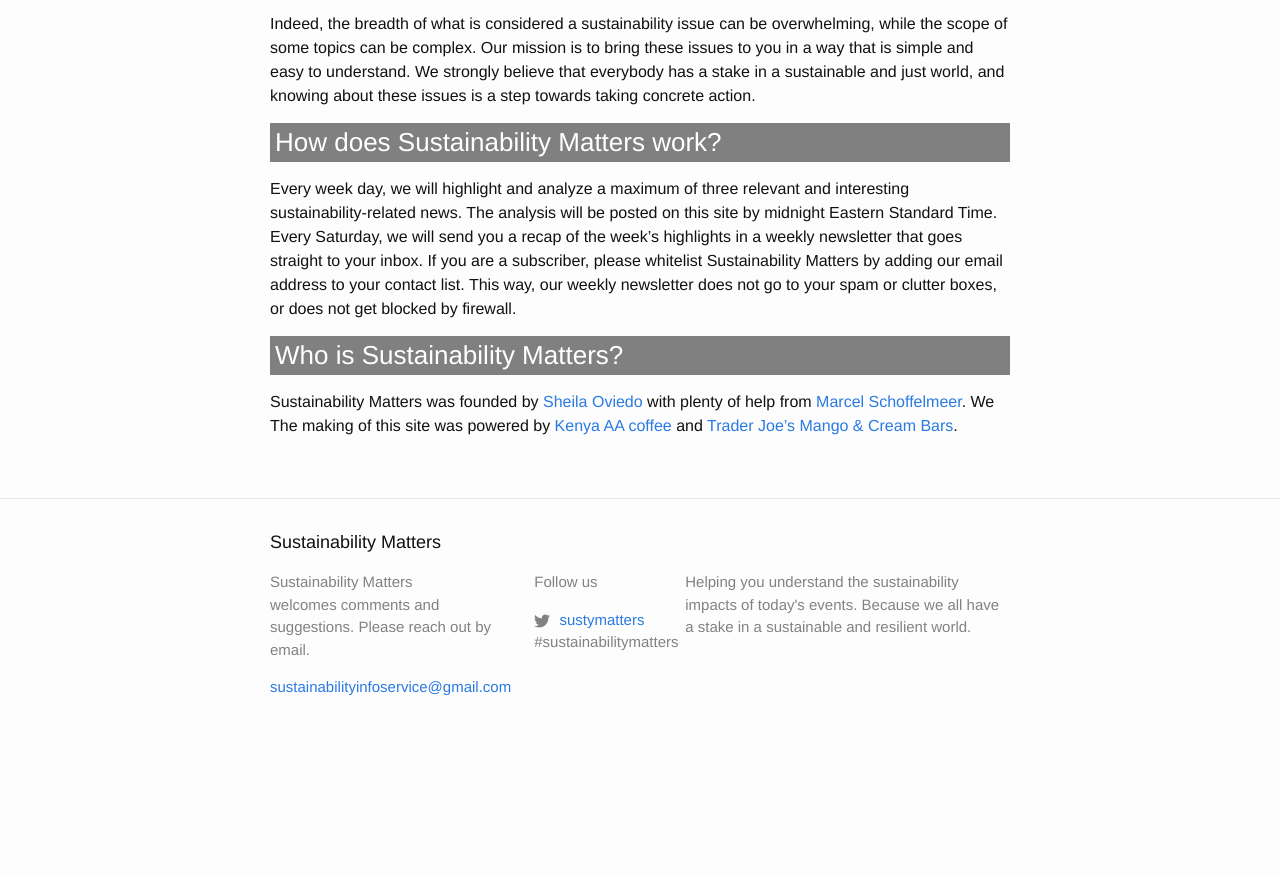
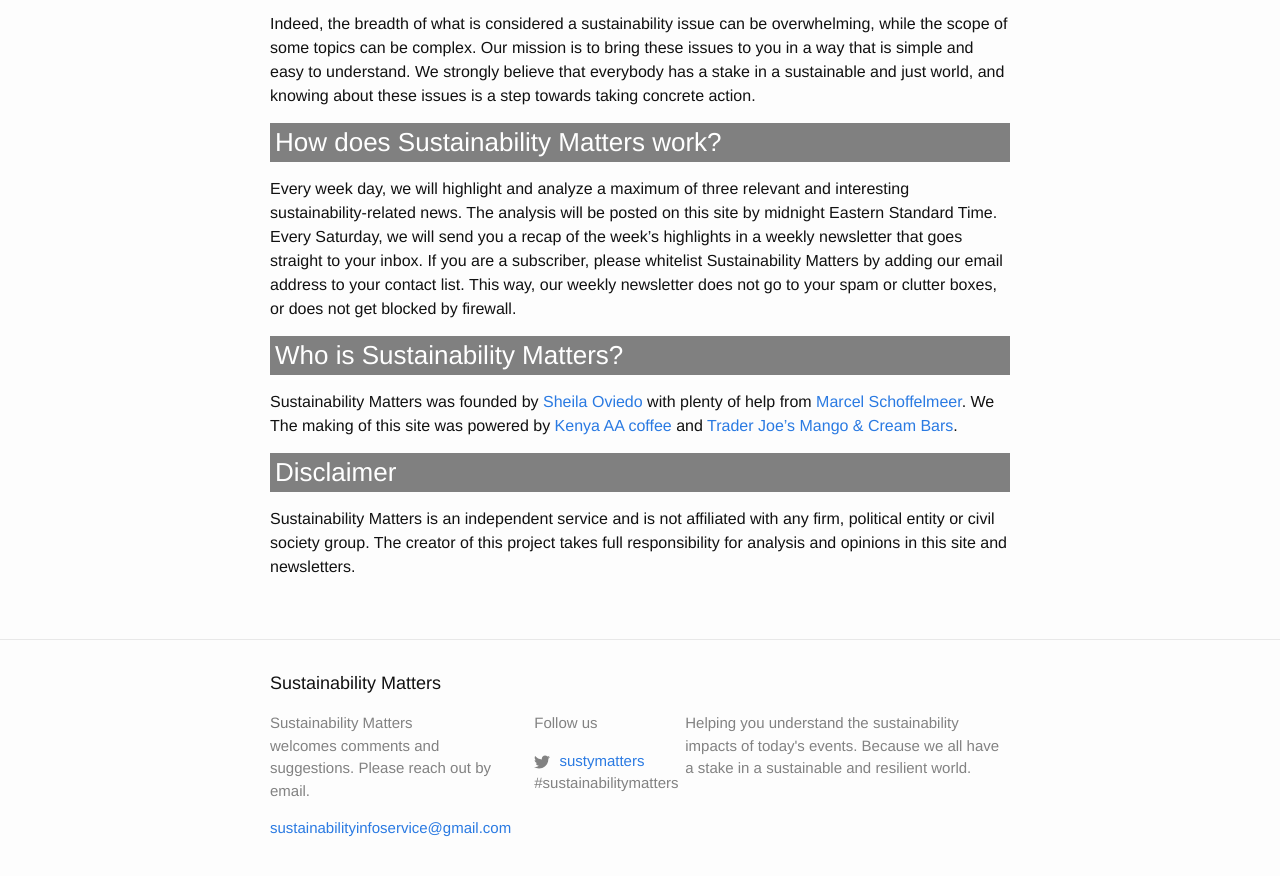
Before and after one commit to Sparkleleuk/Sustainability_Matters, a Jekyll site: the page built from about.md, in a window 1280 px wide and 900 px high, scrolled down 762 px. Shown: the top 876 px of the window. Built offline with Jekyll 4.4.1, drawn with Linux system fonts in a browser that asks for light colours; before the commit the page ends 1521 px from its top, so only the background shows below that.

Commit message:
adding disclaimer

```diff
--- a/about.md
+++ b/about.md
@@ -24,3 +24,7 @@ Every week day, we will highlight and analyze a maximum of three relevant and in
 ### Who is Sustainability Matters?
 
 Sustainability Matters was founded by [Sheila Oviedo](https://www.linkedin.com/in/sheilaoviedo) with plenty of help from [Marcel Schoffelmeer](https://www.linkedin.com/in/marcel-schoffelmeer-3520a63/). We The making of this site was powered by [Kenya AA coffee](https://www.pinterest.com/pin/634022453762392056/) and [Trader Joe's Mango & Cream Bars](https://www.pinterest.com/pin/411938697146385225/).
+
+### Disclaimer
+
+Sustainability Matters is an independent service and is not affiliated with any firm, political entity or civil society group. The creator of this project takes full responsibility for analysis and opinions in this site and newsletters.
```
